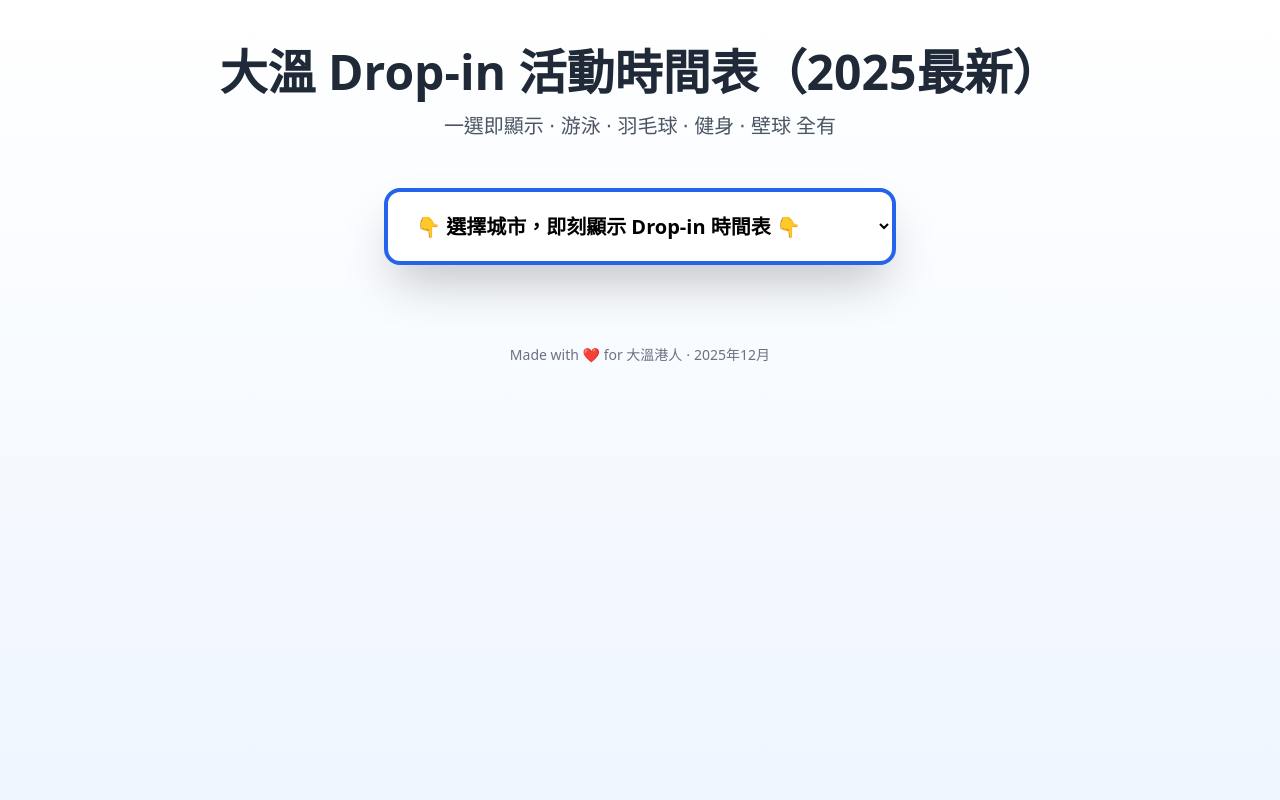
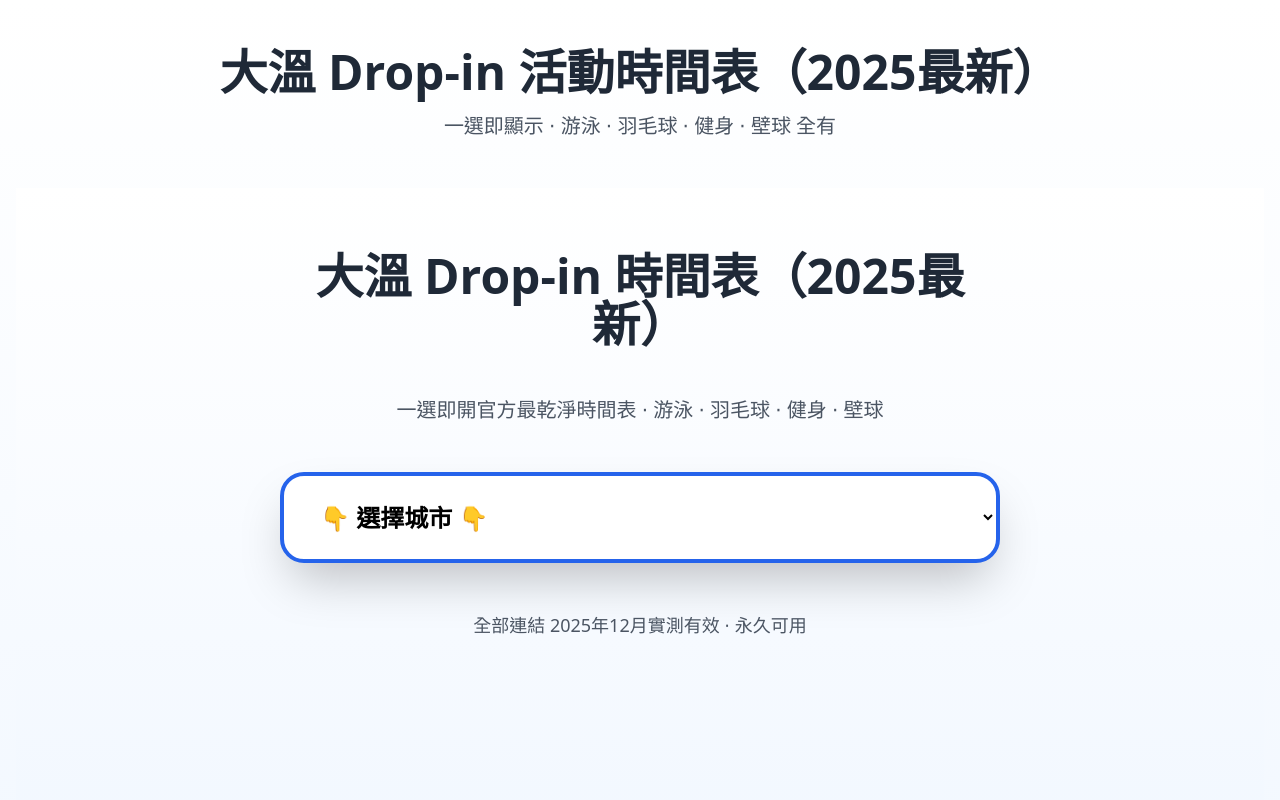
Before and after one commit to hkhenry-web/gva-activities, a Next.js app: page / in a window 1280 px wide. Shown: the top 800 px of the page. Built offline with nearby package versions, Linux system fonts and the light colour scheme.

Commit message:
Update ActivitySearch.tsx

```diff
--- a/components/ActivitySearch.tsx
+++ b/components/ActivitySearch.tsx
@@ -1,6 +1,4 @@
 'use client';
-
-import { useState } from 'react';
 
 const dropInLinks = {
   vancouver: 'https://ca.apm.activecommunities.com/vancouver/ActiveNet_Calendar',
@@ -20,24 +18,30 @@ const dropInLinks = {
 type CityKey = keyof typeof dropInLinks;
 
 export default function ActivitySearch() {
-  const [selectedUrl, setSelectedUrl] = useState<string | null>(null);
-
   const handleChange = (e: React.ChangeEvent<HTMLSelectElement>) => {
     const city = e.target.value as CityKey;
     if (city && dropInLinks[city]) {
-      setSelectedUrl(dropInLinks[city]);
+      window.open(dropInLinks[city], '_blank', 'noopener,noreferrer');
+      e.target.value = ''; // 選完即重置，方便再選
     }
   };
 
   return (
-    <div className="space-y-8">
-      <div className="text-center">
+    <div className="min-h-screen bg-gradient-to-b from-white to-blue-50 dark:from-gray-950 dark:to-gray-900 py-16">
+      <div className="max-w-3xl mx-auto px-6 text-center space-y-12">
+        <h1 className="text-5xl font-bold text-gray-800 dark:text-white">
+          大溫 Drop-in 時間表（2025最新）
+        </h1>
+        <p className="text-xl text-gray-600 dark:text-gray-300">
+          一選即開官方最乾淨時間表 ⋅ 游泳 ⋅ 羽毛球 ⋅ 健身 ⋅ 壁球
+        </p>
+
         <select
           onChange={handleChange}
           defaultValue=""
-          className="w-full max-w-lg mx-auto px-6 py-5 text-xl font-semibold border-4 border-blue-600 rounded-2xl bg-white dark:bg-gray-800 shadow-2xl focus:outline-none focus:ring-4 focus:ring-blue-400"
+          className="w-full px-8 py-6 text-2xl font-semibold bg-white dark:bg-gray-800 border-4 border-blue-600 rounded-3xl shadow-2xl focus:outline-none focus:ring-8 focus:ring-blue-300"
         >
-          <option value="" disabled>👇 選擇城市，即刻顯示 Drop-in 時間表 👇</option>
+          <option value="" disabled>👇 選擇城市 👇</option>
           <option value="vancouver">Vancouver</option>
           <option value="burnaby">Burnaby</option>
           <option value="coquitlam">Coquitlam</option>
@@ -51,18 +55,11 @@ export default function ActivitySearch() {
           <option value="delta">Delta</option>
           <option value="mapleridge">Maple Ridge</option>
         </select>
+
+        <p className="text-lg text-gray-600 dark:text-gray-400 font-medium">
+          全部連結 2025年12月實測有效 ⋅ 永久可用
+        </p>
       </div>
-
-      {selectedUrl && (
-        <div className="w-full -mx-4 md:mx-0">
-          <iframe
-            src={selectedUrl}
-            className="w-full h-screen border-0 rounded-xl shadow-2xl"
-            title="Drop-in Calendar"
-            loading="lazy"
-          />
-        </div>
-      )}
     </div>
   );
 }
```
